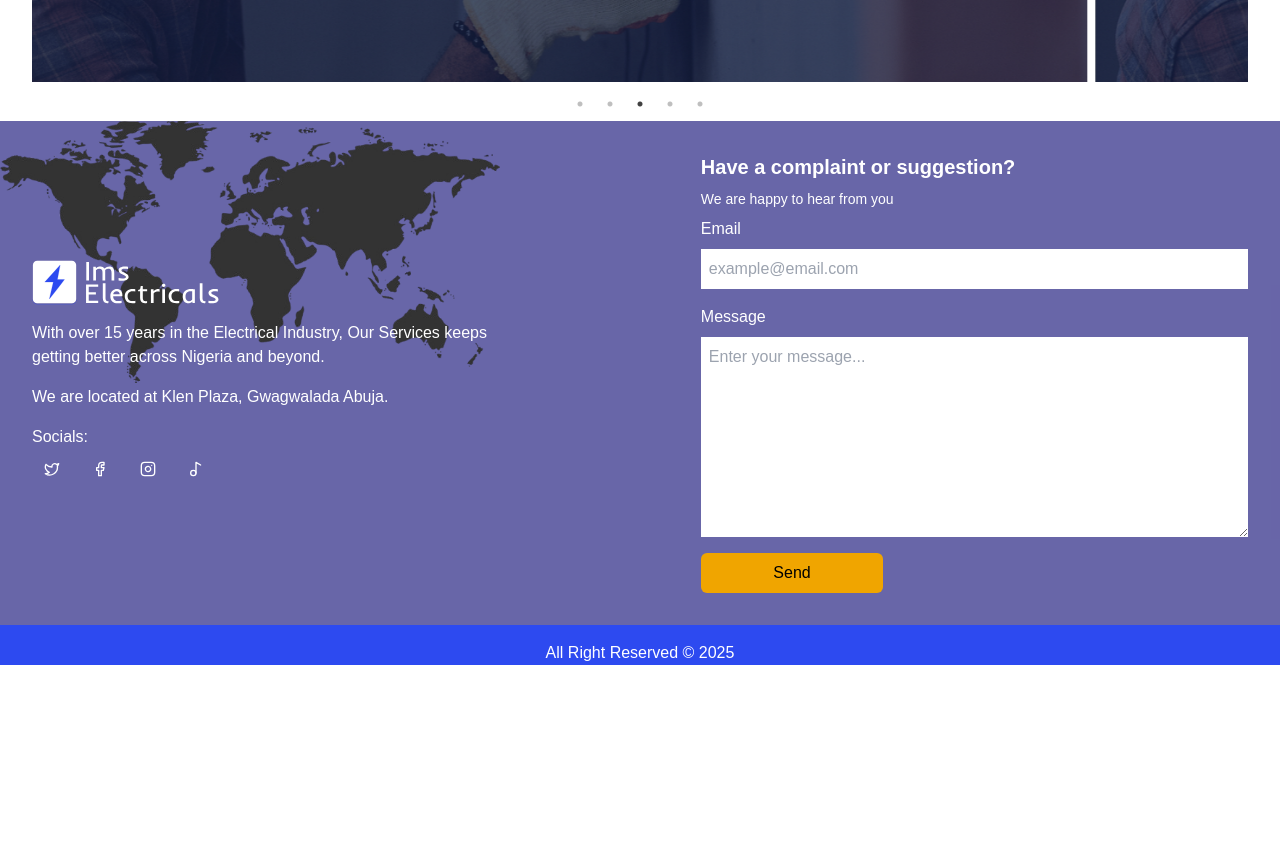
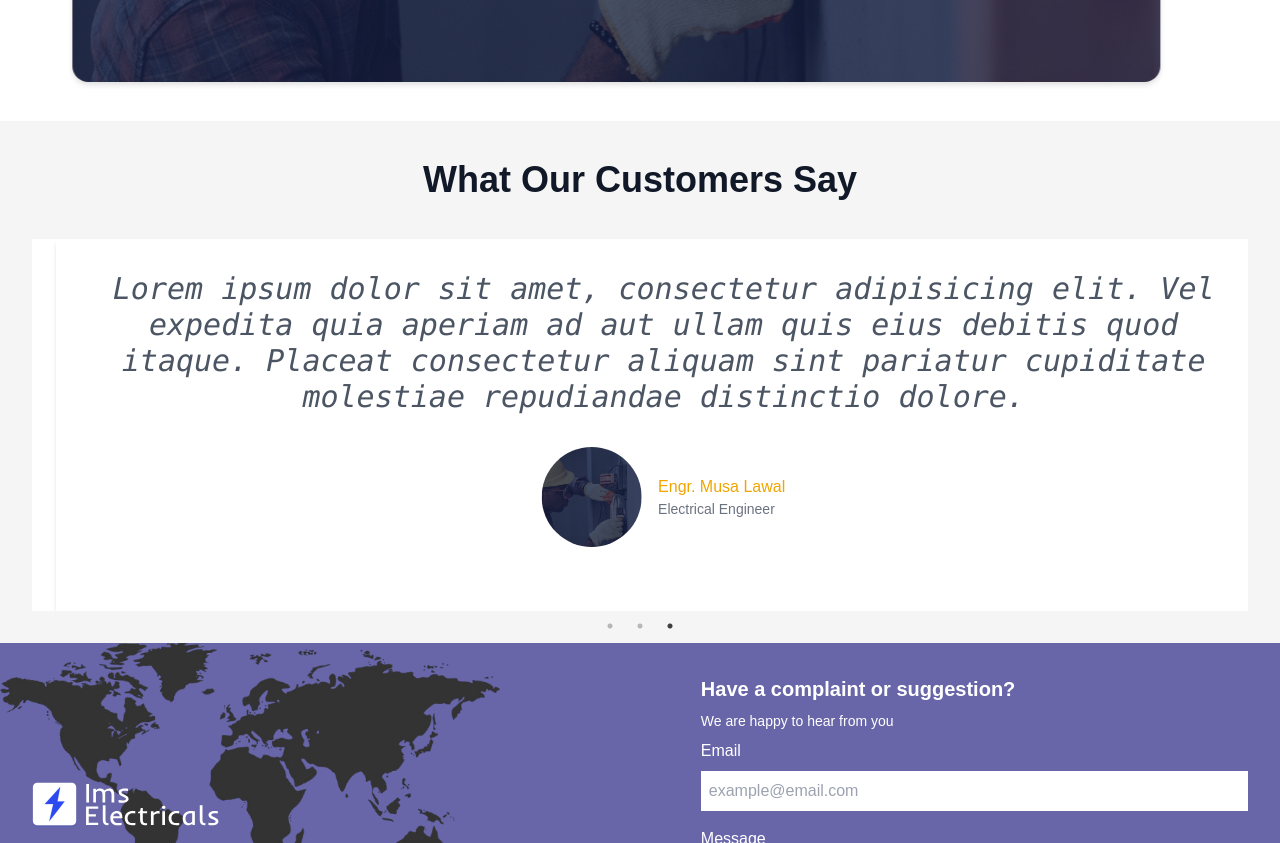
Before and after one commit to Yusuf-Najeeb/ims-new, a Next.js app: page / in a window 1280 px wide. Shown: the part 3780-4623 px from the top of the page. Before the commit the page ends 4445 px from the top, so only its background shows below. Built offline with nearby package versions, Linux system fonts and the light colour scheme.

Commit message:
Initialized: Testimonials components

```diff
--- a/app/page.tsx
+++ b/app/page.tsx
@@ -5,6 +5,7 @@ import AboutUs from "@/components/home/aboutUs";
 import OurServices from "@/components/home/ourServices";
 import Offers from "@/components/home/serviceOffers";
 import Projects from "@/components/home/projects";
+import Testimonials from "@/components/home/testimonials";
 export default function Home() {
   return (
     <main>
@@ -13,6 +14,7 @@ export default function Home() {
       <OurServices />
       <Offers />
       <Projects />
+      <Testimonials />
     </main>
   );
 }
--- a/components/home/projects.tsx
+++ b/components/home/projects.tsx
@@ -11,7 +11,6 @@ interface Projects {
 const sliderSettings = {
   autoplay: true,
   rtl: true,
-  dots: true,
   infinite: true,
   speed: 500,
   slidesToShow: 1,
@@ -45,8 +44,8 @@ const projects: Projects[] = [
 export default function Projects() {
   return (
     <section className="py-8 px-4 sm:px-8">
-      <h2 className="text-[#111827] text-4xl font-bold leading-normal text-center mb-8">
-        Projects
+      <h2 className="text-[#111827] text-4xl font-bold leading-normal mb-8 text-center">
+        Our Recent Projects
       </h2>
       <Slider {...sliderSettings}>
         {projects.map((project, index) => (
@@ -57,7 +56,7 @@ export default function Projects() {
                 alt={project.alt}
                 width={1000}
                 height={1000}
-                className="w-full h-full"
+                className="w-[90%] h-full rounded-2xl drop-shadow-md"
               />
             </div>
           </div>
--- /dev/null
+++ b/components/home/testimonials.tsx
@@ -0,0 +1,79 @@
+import Slider from "react-slick";
+import "slick-carousel/slick/slick.css";
+import "slick-carousel/slick/slick-theme.css";
+import Image from "next/image";
+
+interface TestimonialProps {
+  image: ImportMeta["url"];
+  user: string;
+  title: string;
+  description: string;
+}
+const testimonials: TestimonialProps[] = [
+  {
+    image: "/backgd.png",
+    user: "Engr. Musa Lawal",
+    title: "Electrical Engineer",
+    description:
+      "Lorem ipsum dolor sit amet, consectetur adipisicing elit. Vel expedita quia aperiam ad aut ullam quis eius debitis quod itaque. Placeat consectetur aliquam sint pariatur cupiditate molestiae repudiandae distinctio dolore.",
+  },
+  {
+    image: "/backgd.png",
+    user: "Engr. Musa Lawal",
+    title: "Electrical Engineer",
+    description:
+      "Lorem ipsum dolor sit amet, consectetur adipisicing elit. Vel expedita quia aperiam ad aut ullam quis eius debitis quod itaque. Placeat consectetur aliquam sint pariatur cupiditate molestiae repudiandae distinctio dolore.",
+  },
+  {
+    image: "/backgd.png",
+    user: "Engr. Musa Lawal",
+    title: "Electrical Engineer",
+    description:
+      "Lorem ipsum dolor sit amet, consectetur adipisicing elit. Vel expedita quia aperiam ad aut ullam quis eius debitis quod itaque. Placeat consectetur aliquam sint pariatur cupiditate molestiae repudiandae distinctio dolore.",
+  },
+];
+export default function Testimonials() {
+  const sliderSettings = {
+    autoplay: true,
+    dots: true,
+    infinite: true,
+    speed: 500,
+    slidesToShow: 1,
+    slidesToScroll: 1,
+    arrows: false,
+  };
+  return (
+    <section className="py-8 px-4 sm:px-8 bg-[#F5F5F5]">
+      <h2 className="text-[#111827] text-4xl font-bold leading-normal text-center mb-8">
+        What Our Customers Say
+      </h2>
+      <Slider {...sliderSettings}>
+        {testimonials.map((testimony, index) => (
+          <div
+            key={index}
+            className="bg-white shadow-md p-8 text-center transition-transform duration-300 hover:shadow-lg flex flex-col items-center gap-y-8 gap-x-8"
+          >
+            <p className="text-gray-600 text-left text-xl sm:text-center sm:text-3xl font-mono italic">
+              {testimony.description}
+            </p>
+            <div className="flex justify-center items-center gap-4 text-left mx-auto my-8">
+              <Image
+                src={testimony.image}
+                alt={`${testimony.user} testifies`}
+                width={1000}
+                height={1000}
+                className="w-[100px] h-[100px] object-cover object-top rounded-full"
+              />
+              <div>
+                <h4 className="text-[1rem] mb-2 text-[#F0A500]">
+                  {testimony.user}
+                </h4>
+                <p className="text-sm text-gray-500 -mt-2">{testimony.title}</p>
+              </div>
+            </div>
+          </div>
+        ))}
+      </Slider>
+    </section>
+  );
+}
```
